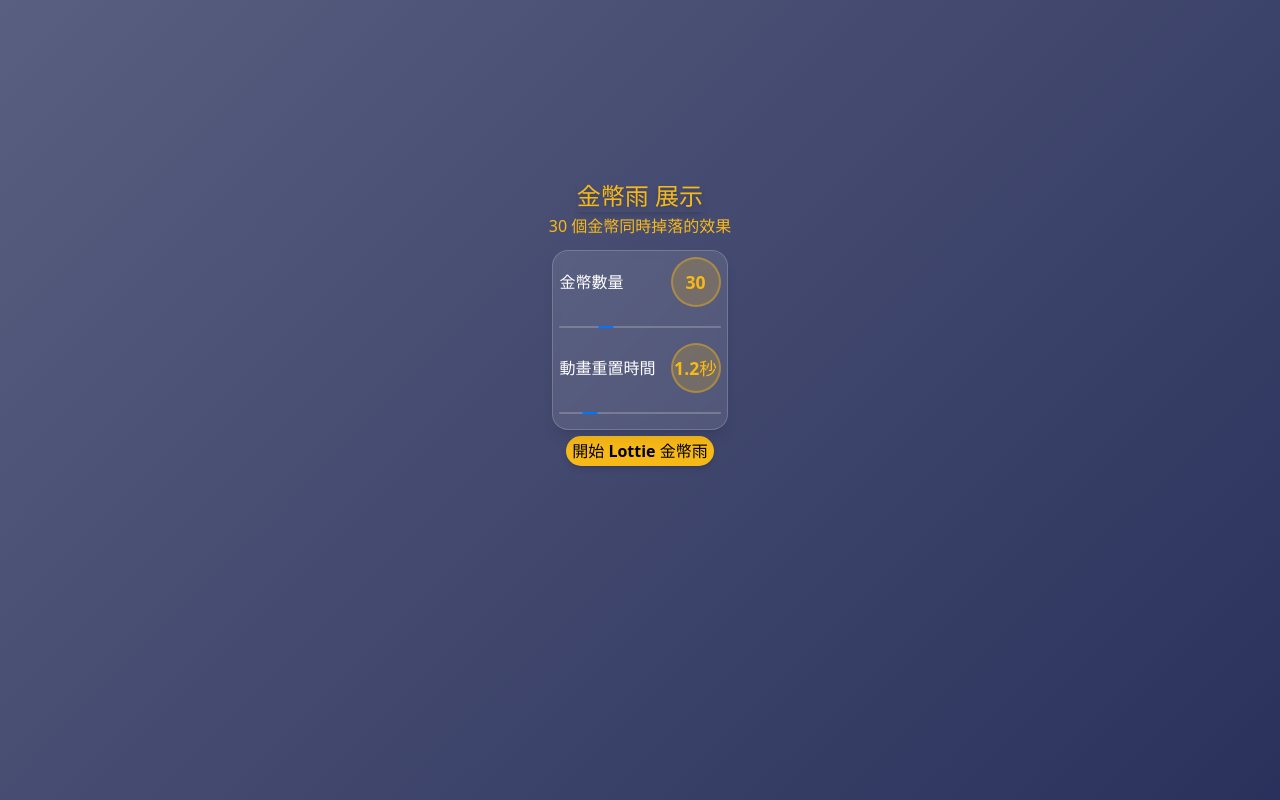
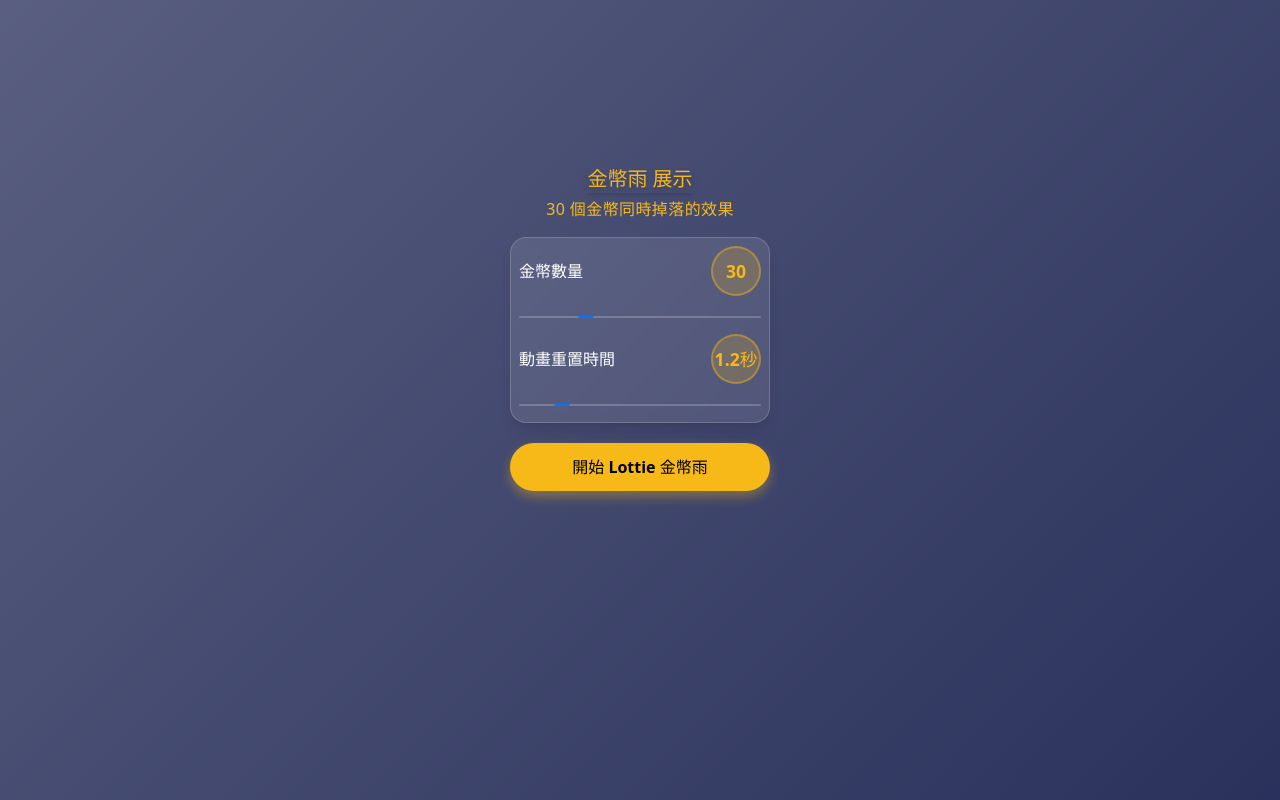
Before and after one commit to a23246542/coin-demo, a React (Vite) app: page / in a window 1280 px wide. Built offline with nearby package versions, Linux system fonts and the light colour scheme.

Commit message:
style: improve layout and spacing in App component for better visual presentation

```diff
--- a/src/App.tsx
+++ b/src/App.tsx
@@ -41,15 +41,17 @@ function App() {
         className="custom-class"
       /> */}
       <div className="container flex flex-col items-center justify-center flex-1 w-full relative min-h-[600px] text-[#f7b918] bg-transparent overflow-auto">
-        <h1 className="text-2xl mb-2 text-[#f7b918] shadow-md flex items-center justify-center gap-2">
+        <h1 className="text-xl mb-4 text-[#f7b918] shadow-md flex items-center justify-center gap-2 font-bold">
           金幣雨 展示
         </h1>
-        <p>{coinCount} 個金幣同時掉落的效果</p>
+        <p className="mb-8 text-base tracking-wide">
+          {coinCount} 個金幣同時掉落的效果
+        </p>
 
-        <div className="p-8 max-w-[500px] bg-transparent flex flex-col items-center relative z-1">
-          <div className="bg-white/10 backdrop-blur-sm rounded-2xl p-6 mt-4 shadow-lg border border-white/[0.18] w-full mb-6">
-            <div className="mb-6 text-left h-auto min-h-[80px] last:mb-0">
-              <div className="flex justify-between items-center mb-3 h-[50px]">
+        <div className="p-8 max-w-[400px] bg-transparent flex flex-col items-center relative z-1 gap-10">
+          <div className="bg-white/10 backdrop-blur-sm rounded-2xl p-8 mt-0 shadow-lg border border-white/[0.18] w-full mb-10">
+            <div className="mb-8 text-left h-auto min-h-[80px] last:mb-0">
+              <div className="flex justify-between items-center mb-4 h-[50px]">
                 <label htmlFor="coin-count" className="text-base text-white">
                   金幣數量
                 </label>
@@ -68,8 +70,8 @@ function App() {
               />
             </div>
 
-            <div className="mb-6 text-left h-auto min-h-[80px] last:mb-0">
-              <div className="flex justify-between items-center mb-3 h-[50px]">
+            <div className="mb-8 text-left h-auto min-h-[80px] last:mb-0">
+              <div className="flex justify-between items-center mb-4 h-[50px]">
                 <label htmlFor="reset-time" className="text-base text-white">
                   動畫重置時間
                 </label>
@@ -90,11 +92,13 @@ function App() {
             </div>
           </div>
 
-          <div className="flex gap-[10px] mb-[10px]">
+          {/* 按鈕區塊，間距與陰影效果調整 */}
+          <div className="flex w-full justify-center gap-4">
             <button
               onClick={handleCoinRain}
               disabled={showCoins}
-              className="bg-[#f7b918] text-black font-bold py-3 px-6 rounded-full cursor-pointer border-none text-base transition-all duration-300 shadow-md hover:bg-[#ffcc33] hover:translate-y-[-2px] hover:shadow-lg disabled:opacity-50 disabled:cursor-not-allowed flex items-center justify-center gap-2 w-full max-w-[250px] flex-1"
+              className="bg-[#f7b918] text-black font-bold py-12 px-24 rounded-full cursor-pointer border-none text-base transition-all duration-200 shadow-[0_4px_16px_0_rgba(247,185,24,0.35)] hover:bg-[#ffd84a] hover:shadow-[0_8px_24px_0_rgba(247,185,24,0.45)] hover:-translate-y-1 disabled:opacity-60 disabled:cursor-not-allowed min-w-[260px] mb-0"
+              style={{ boxShadow: "0 6px 12px rgba(247,185,24,0.35)" }}
             >
               {showCoins ? "Lottie 金幣雨落下中..." : "開始 Lottie 金幣雨"}
             </button>
```
